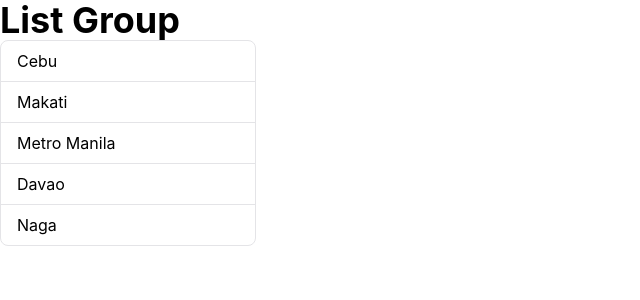
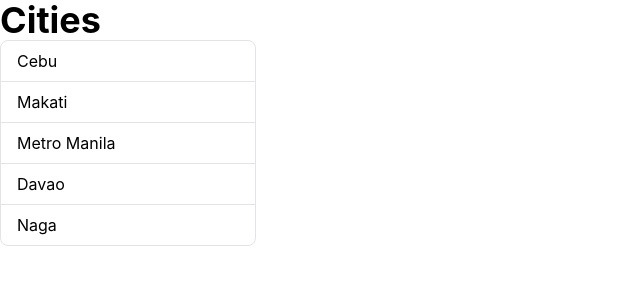
Before and after one commit to KingKunta22/JSDevJourney, a React (Vite) app in the folder react-app-yt/: page / in a window 1280 px wide. Shown: the top 300 px of the page, without its empty margins (0-640 px from the left). Built offline with nearby package versions, Linux system fonts and the light colour scheme.

Commit message:
Passing data via props

```diff
--- a/react-app-yt/src/App.tsx
+++ b/react-app-yt/src/App.tsx
@@ -2,9 +2,12 @@
 import ListGroup from "./components/ListGroup";
 
 function App() {
+
+  let items = ["Cebu", "Makati", "Metro Manila", "Davao", "Naga"];
+
   return (
     <div>
-      <ListGroup />
+      <ListGroup items={items} heading="Cities"/>
     </div>
   );
 }
--- a/react-app-yt/src/components/ListGroup.tsx
+++ b/react-app-yt/src/components/ListGroup.tsx
@@ -2,21 +2,26 @@
 // import { MouseEvent } from "react";
 import { useState }from 'react';
 
-function ListGroup() {
-  function getMessage() {
-    return <p>Sample Message</p>;
-  }
+function getMessage() {
+  return <p>Sample Message</p>;
+}
 
-  const items = ["Cebu", "Makati", "Metro Manila", "Davao", "Naga"];
+interface ListGroupProps {
+  items: string[],
+  heading: string,
+}
+
+function ListGroup({ items, heading }: ListGroupProps) {
+
 //   const selectedItem = 0;
-    const [selectedIndex, setSelectedIndex] = useState(-1)
+  const [selectedIndex, setSelectedIndex] = useState(-1)
 
 //   // Event Handler
 //   const handleClick = (event: MouseEvent) => console.log(event);
 
   return (
     <>
-      <h1 className="text-4xl font-bold">List Group</h1>
+      <h1 className="text-4xl font-bold">{heading}</h1>
       {items.length === 0 && getMessage()}
       <ul className="w-64 rounded-lg border border-zinc-200 bg-white divide-y divide-zinc-200 overflow-hidden">
         {items.map((item, index) => (
```
